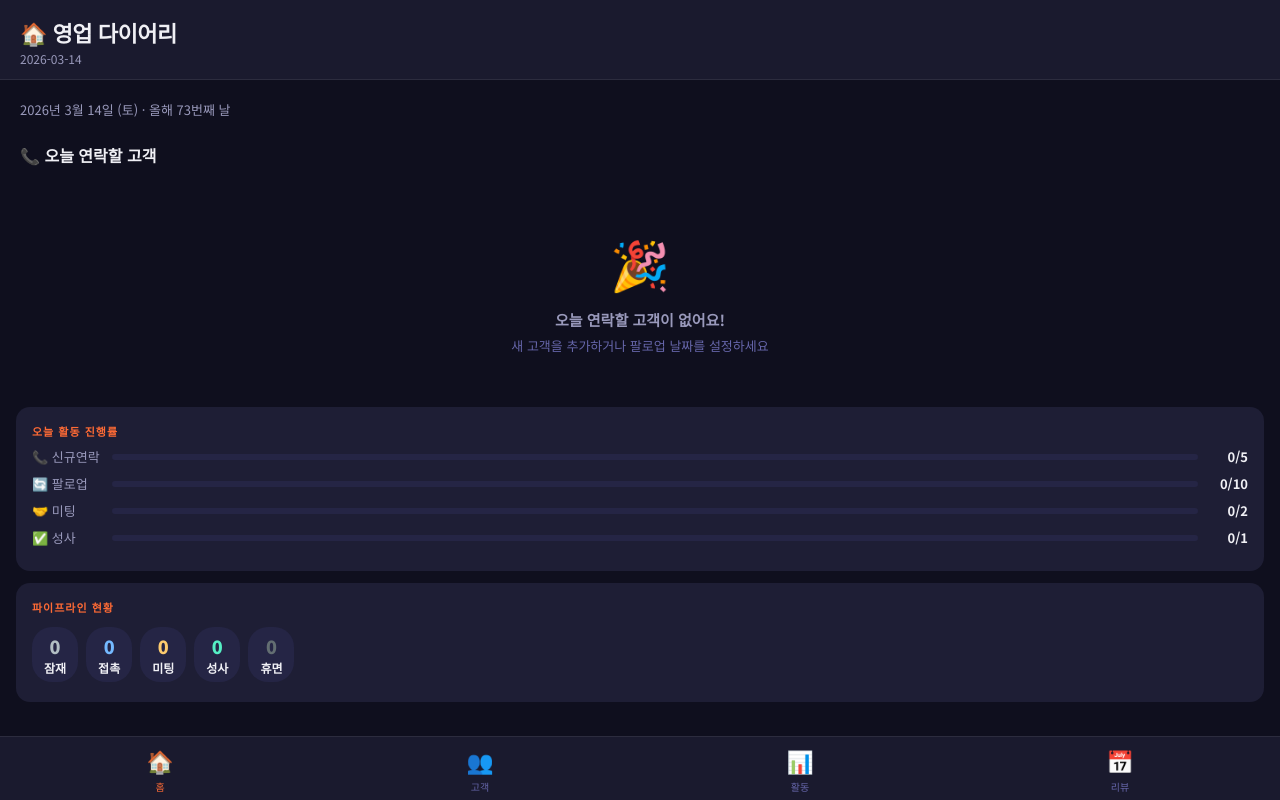
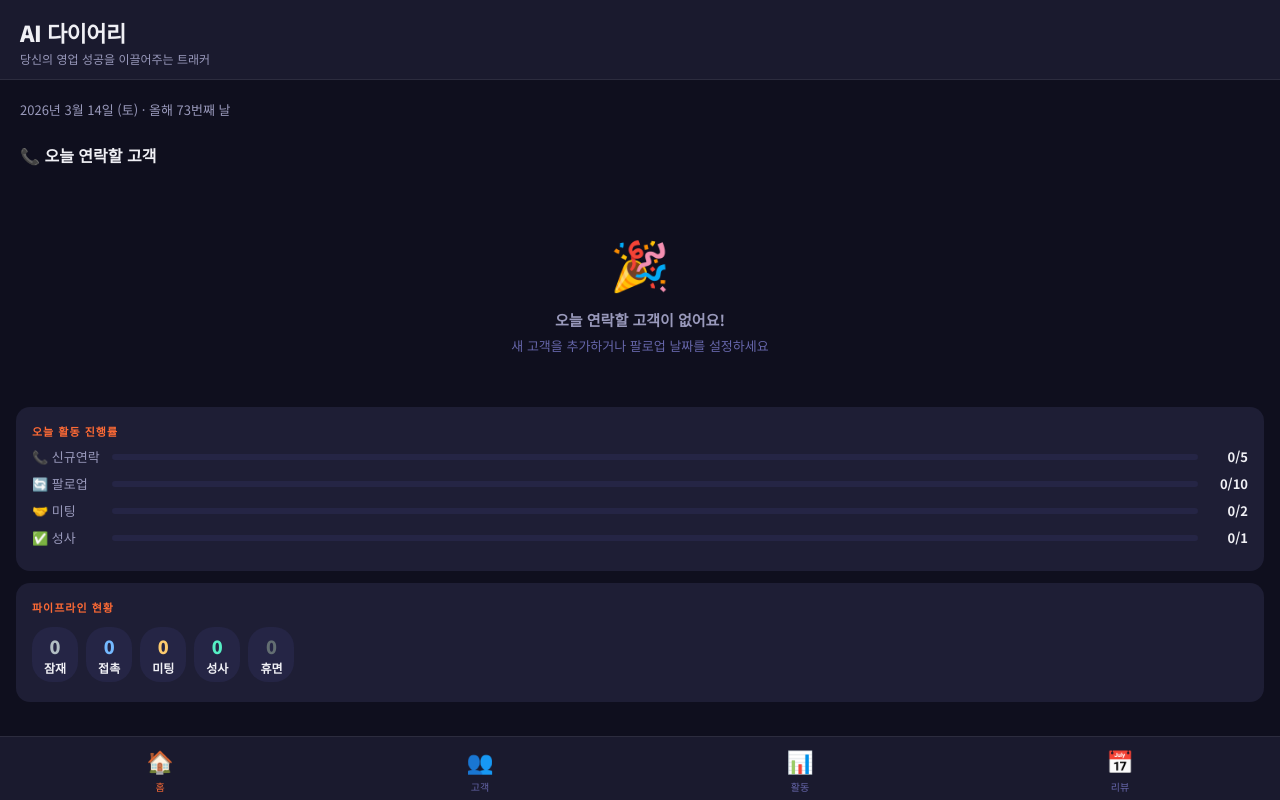
Before and after one commit to chictreefrog/wellstar-apps, a plain HTML site: page diary/index.html in a window 1280 px wide. Drawn offline with Linux system fonts and the light colour scheme.

Commit message:
Update index.html

```diff
--- a/diary/index.html
+++ b/diary/index.html
@@ -6,7 +6,7 @@
 <meta name="theme-color" content="#1A1A2E">
 <meta name="apple-mobile-web-app-capable" content="yes">
 <meta name="apple-mobile-web-app-status-bar-style" content="black-translucent">
-<title>영업 다이어리</title>
+<title>AI 다이어리</title>
 <link rel="manifest" href="manifest.json">
 <link rel="preconnect" href="https://fonts.googleapis.com">
 <link href="https://fonts.googleapis.com/css2?family=Noto+Sans+KR:wght@400;500;700;900&family=Bebas+Neue&display=swap" rel="stylesheet">
@@ -347,8 +347,8 @@ textarea { resize: none; min-height: 80px; }
   <!-- ── 홈 ── -->
   <div id="screen-home" class="screen active">
     <div class="page-header">
-      <h1>🏠 영업 다이어리</h1>
-      <div class="subtitle" id="home-date-sub"></div>
+      <h1>AI 다이어리</h1>
+      <div class="subtitle">당신의 영업 성공을 이끌어주는 트래커</div>
     </div>
     <div class="home-greeting">
       <div class="date-line" id="home-date-full"></div>
@@ -622,7 +622,7 @@ function switchTab(name) {
 // ══════════════════════════════
 function renderHome() {
   document.getElementById('home-date-full').textContent = fullDateStr();
-  document.getElementById('home-date-sub').textContent = todayStr();
+
 
   const customers = load(KEYS.customers);
   const today = todayStr();
```
